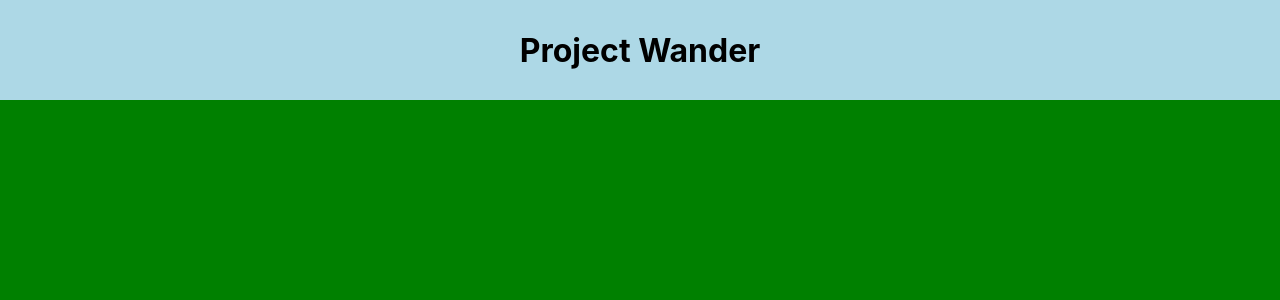
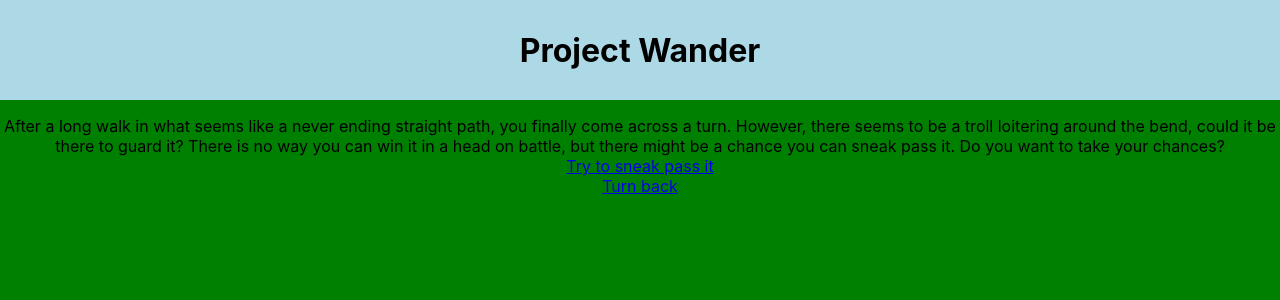
Before and after one commit to Kokseng1/orbitalwander, a React (Create React App) app: page /PageFive in a window 1280 px wide. Before the commit this address had no page. Shown: the top 300 px of the page. Built offline with nearby package versions, Linux system fonts and the light colour scheme.

Commit message:
Consequences for pagetwo on pageFive

```diff
--- a/src/App.js
+++ b/src/App.js
@@ -4,6 +4,9 @@ import PageOne from './Components/PageOne';
 import PageTwo from './Components/PageTwo';
 import PageThree from './Components/PageThree';
 import PageFour from './Components/PageFour';
+import PageFive from './Components/PageFive';
+import PageFiveW from './Components/PageFiveW';
+import PageFiveL from './Components/PageFiveL';
 import Text from './Components/Text';
 import React from 'react';
 import { BrowserRouter as Router, Routes, Route } from 'react-router-dom';
@@ -22,6 +25,9 @@ function App() {
         <Route path="/PageTwo" element={<PageTwo />} />
         <Route path="/PageThree" element={<PageThree />} />
         <Route path="/PageFour" element={<PageFour />} />
+        <Route path="/PageFive" element={<PageFive />} />
+        <Route path="/PageFiveW" element={<PageFiveW />} />
+        <Route path="/PageFiveL" element={<PageFiveL />} />
       </Routes>
     </Router>
       </p>
--- /dev/null
+++ b/src/Components/PageFive.js
@@ -0,0 +1,34 @@
+//go straight from pagefour
+export default function PageFive() {
+    if (localStorage.getItem("rock") === "true") {
+        return (
+            <div class="PageFive">
+                <div class="Heading">
+                    After a long walk in what seems like a never ending straight path, you finally come across a turn.
+                    However, there seems to be a troll loitering around the bend, could it be there to guard it?
+                    There is no way you can win it in a head on battle, but there might be a chance you can sneak pass it. Do you want to take your chances?
+                </div>
+                <div class="Options">
+                <a href="PageFiveL">Try to sneak pass it</a>
+            <br/>
+                <a href="PageFour">Turn back</a>
+            </div>
+            </div>
+        );
+    }
+
+    return (
+        <div class="PageFive">
+            <div class="Heading">
+                After a long walk in what seems like a never ending straight path, you finally come across a turn.
+                However, there seems to be a troll loitering around the bend, could it be there to guard it?
+                There is no way you can win it in a head on battle, but there might be a chance you can sneak pass it. Do you want to take your chances?
+            </div>
+            <div class="Options">
+            <a href="PageFiveW">Try to sneak pass it</a>
+        <br/>
+            <a href="PageFour">Turn back</a>
+        </div>
+        </div>
+    );
+}
--- /dev/null
+++ b/src/Components/PageFiveL.js
@@ -0,0 +1,12 @@
+export default function PageFiveL() {
+    return (
+        <div class="PagesFiveL">
+            <div class="Heading">
+                As you tiptoe through the bend, you can hear the sound of your own breath and the crunching of leaves under your feet. You’re carrying a heavy rock that you found earlier, hoping it might come in handy. Suddenly, you hear a loud growl and turn to see a massive troll looming over you. You try to run, but the weight of the rock slows you down. The troll catches up to you and with one swift blow, finishes you off. If only you hadn’t chosen to lug that heavy rock around…
+            </div>
+            <div class="Options">
+            <a href="PageFiveL">Continue</a>
+        </div>
+        </div>
+    );
+}
--- /dev/null
+++ b/src/Components/PageFiveW.js
@@ -0,0 +1,12 @@
+export default function PageFiveW() {
+    return (
+        <div class="PagesFiveW">
+            <div class="Heading">
+            As you tiptoe through the dark forest, you can hear the sound of your own breath and the crunching of leaves under your feet. You’re traveling light, having left behind the heavy rock you found earlier. Suddenly, you hear a loud growl and turn to see a massive troll looming over you. You freeze for a moment, then dart past the troll as quickly as you can. Without the weight of the rock to slow you down, you’re able to outrun the troll and escape to safety.
+            </div>
+            <div class="Options">
+            <a href="PageFiveW">Continue</a>
+        </div>
+        </div>
+    );
+}
--- a/src/Components/PageFour.js
+++ b/src/Components/PageFour.js
@@ -6,7 +6,7 @@ export default function PageFour() {
                 You turn right to revisit your starting place. It looks exactly the same, with the same warden standing there. Not sure what you expected...
             </div>
             <div class="Options">
-            <a href="PageFour">Turn right and revisit the travelled path</a>
+            <a href="PageThree">Turn right and revisit the travelled path</a>
         <br/>
             <a href="PageFive">Continue walking straight, into the unknown </a>
         </div>
--- a/src/Components/PageOne.js
+++ b/src/Components/PageOne.js
@@ -2,12 +2,12 @@ export default function PageOne() {
     return (
         <div class="PagesOne">
             <div class="Heading">
-                You stand at a crossroads, unsure of which way to go. To your left, a narrow path winds its way into the unknown. It looks like it might not lead anywhere, but there could be something hidden just out of sight. To your right, a wide road stretches out before you, leading further than the eye can see. It looks promising and full of potential. Which way will you choose?
+                You stand at a crossroads, unsure of which way to go. To the south, a narrow path winds its way into the unknown. It looks like it might not lead anywhere, but there could be something hidden just out of sight. To the north, a wide road stretches out before you, leading further than the eye can see. It looks promising and full of potential. Which way will you choose?
             </div>
             <div class="Options">
-        <a href="PageTwo">Turn Left</a>
+        <a href="PageFive">Head north</a>
         <br/>
-            <a href="PageOne">Turn right</a>
+            <a href="PageTwo">Head south</a>
         </div>
         </div>
     );
--- a/src/Components/PageThree.js
+++ b/src/Components/PageThree.js
@@ -3,12 +3,12 @@ export default function PageThree() {
     return (
         <div class="PagesThree">
             <div class="Heading">
-                You arrive back at the crossroads you first came across, everything seems unchanged. To your right is the road you took right after stepping into the maze, and straight ahead is a long path with no obstacles as far as the eye can see
+                You arrive back at the crossroads you first came across, everything seems unchanged. To the east is the road you took right after stepping into the maze, and the north is a long path with no obstacles as far as the eye can see
             </div>
             <div class="Options">
-            <a href="PageFour">Turn right and revisit the travelled path</a>
+            <a href="PageFour">Head east and revisit the travelled path</a>
         <br/>
-            <a href="PageFive">Continue walking straight, into the unknown </a>
+            <a href="PageFive">Continue north into the unknown </a>
         </div>
         </div>
     );
```
Also changed, not shown: src/Components/PageTwo.js (+7 -2 lines).
